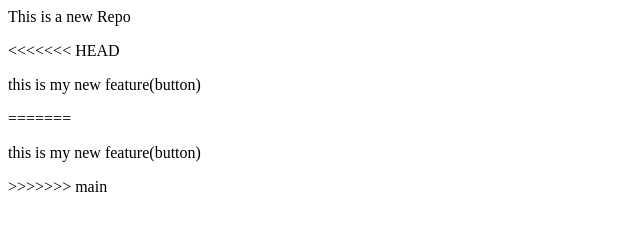
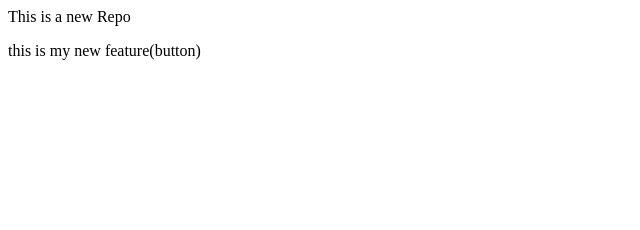
Before and after one commit to harshita-angadi/localrepo, a plain HTML site: page index.html in a window 1280 px wide. Shown: the whole page, without its empty margins (0-640 px from the left). Drawn offline with Linux system fonts and the light colour scheme.

Commit message:
add button

```diff
--- a/index.html
+++ b/index.html
@@ -1,7 +1,2 @@
-
 <p>This is a new Repo<p>
-<<<<<<< HEAD
 <P>this is my new feature(button)<P>
-=======
- <P>this is my new feature(button)<P>
->>>>>>> main
```
